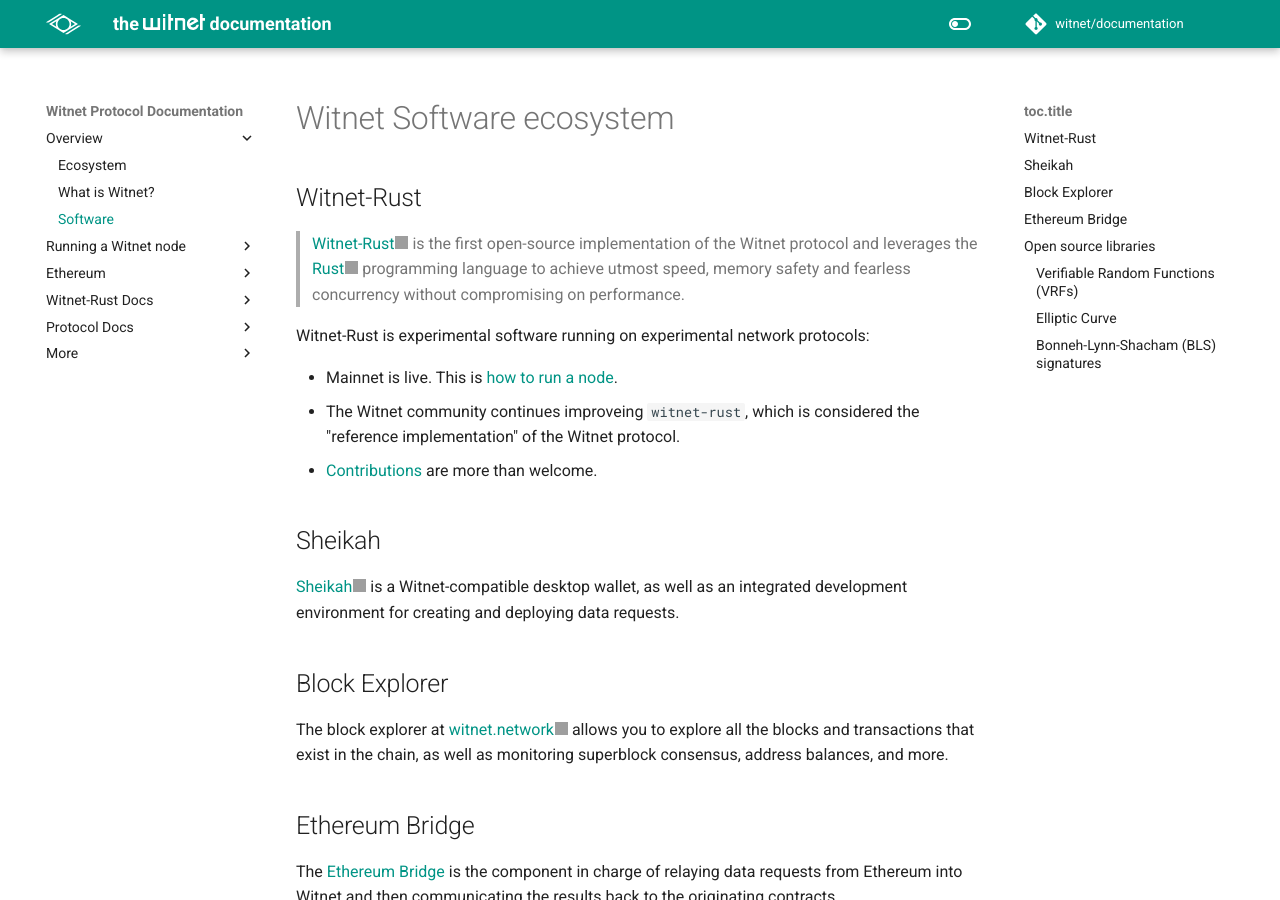
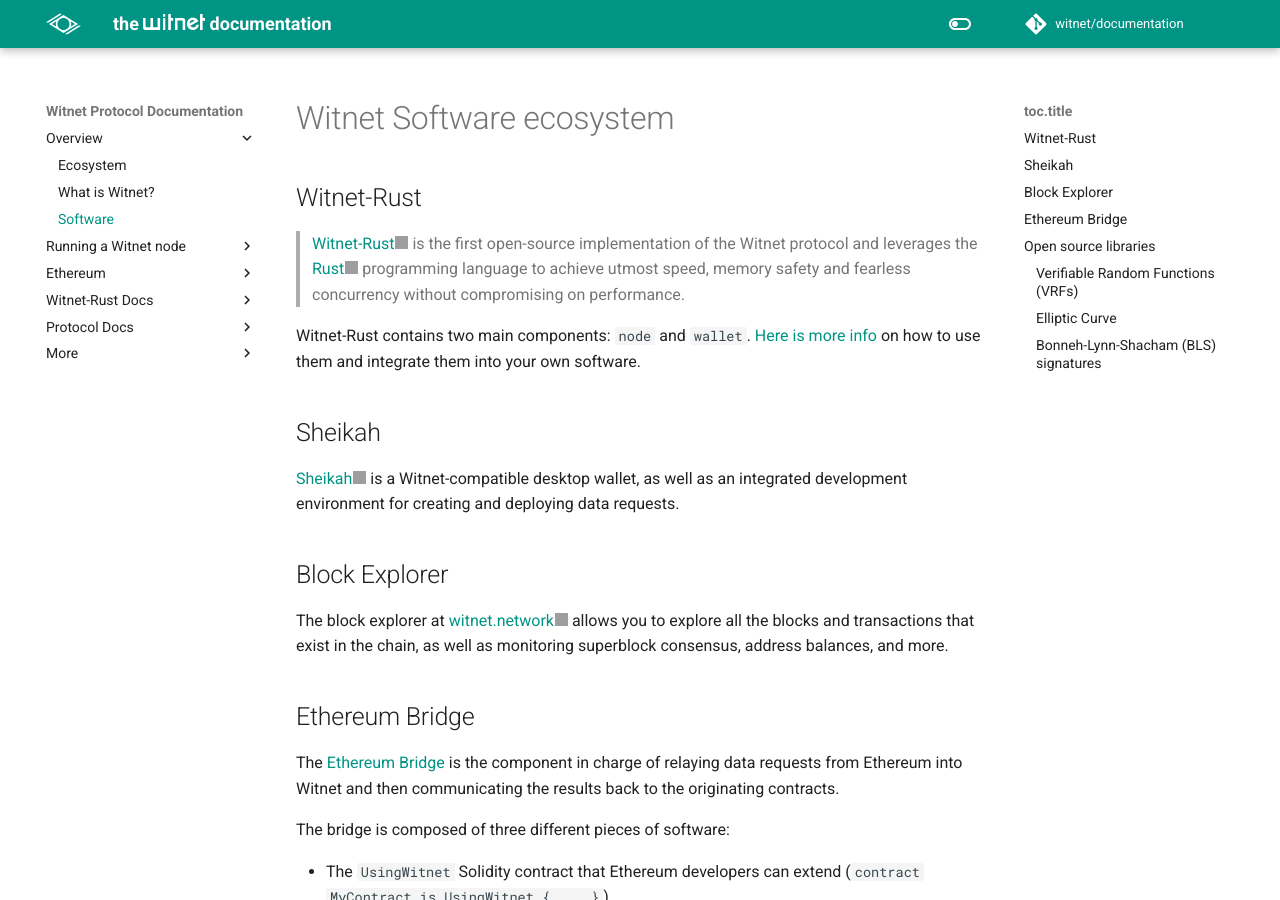
Before and after one commit to witnet/documentation, an MkDocs documentation site: the page built from docs/overview/software.md, in a window 1280 px wide and 900 px high. Built offline with MkDocs 1.6.1 and Material for MkDocs 9.7.7, drawn with Linux system fonts in a browser that asks for light colours; comment, search, counter and statistics services are not loaded; grey boxes are pictures that could not be loaded.

Commit message:
feat: update info on Witnet-Rust in the overview/software page

```diff
--- a/docs/overview/software.md
+++ b/docs/overview/software.md
@@ -6,13 +6,9 @@
 > achieve utmost speed, memory safety and fearless concurrency without
 > compromising on performance.
 
-Witnet-Rust is experimental software running on experimental network
-protocols:
 
-- Mainnet is live. This is [how to run a node][run-a-node].
-- The Witnet community continues improveing `witnet-rust`, which is
-  considered the "reference implementation" of the Witnet protocol.
-- [Contributions][contributing] are more than welcome.
+Witnet-Rust contains two main components: `node` and `wallet`. [Here is more info][witnet-rust-integration] on how to
+use them and integrate them into your own software.
 
 ## Sheikah
 
```
Also changed, not shown: other parts of docs/overview/software.md (+1 -0 lines).
